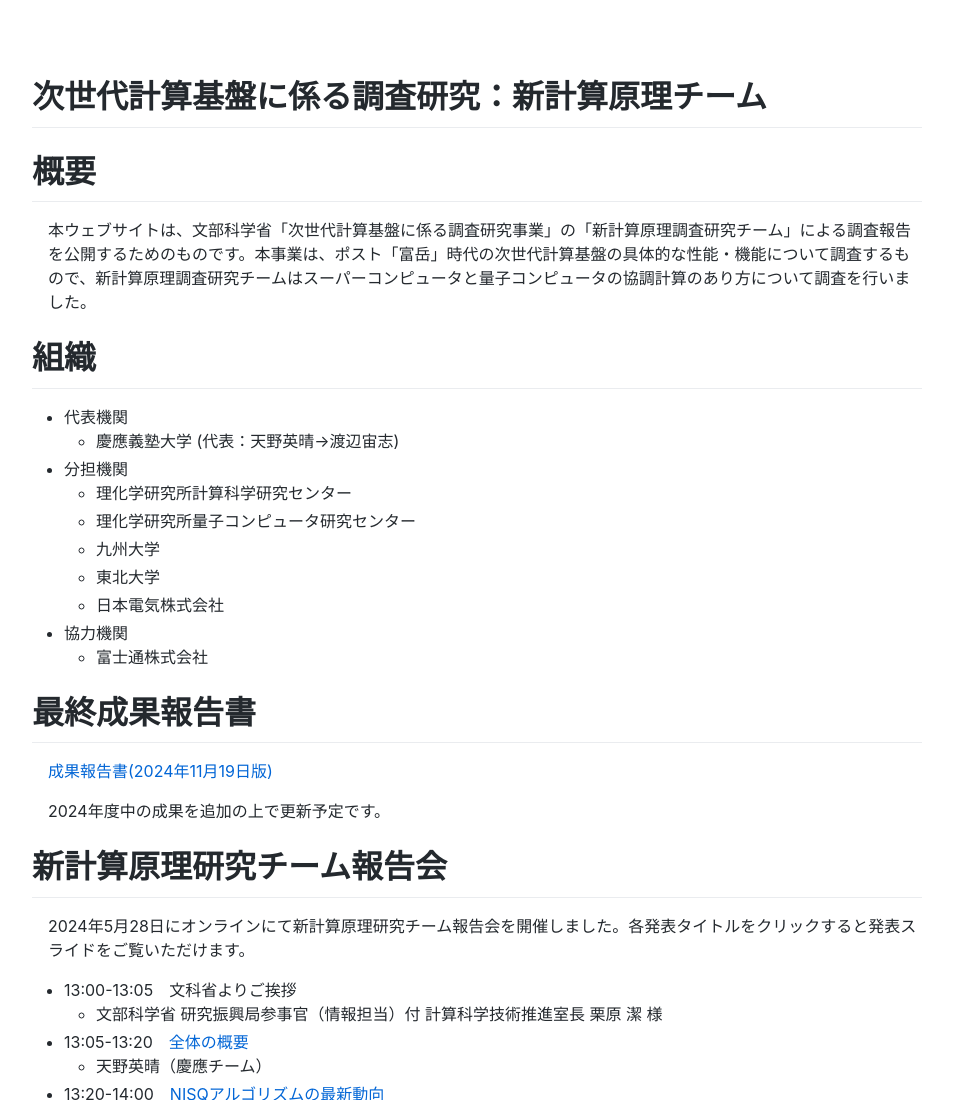
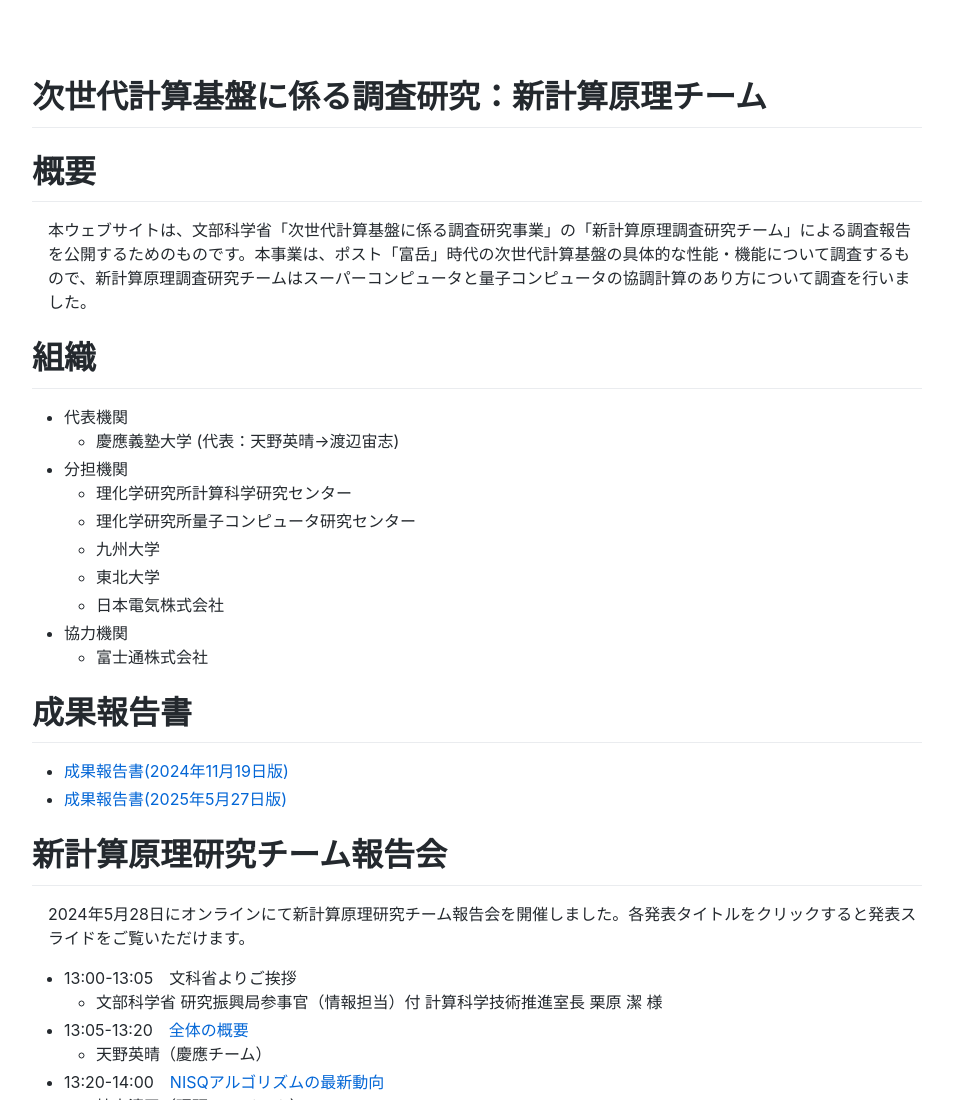
Before and after one commit to new-computation-principle/new-computation-principle.github.io, a plain HTML site: page docs/index.html in a window 1280 px wide. Shown: the top 1100 px of the page, without its empty margins (163-1116 px from the left). Drawn offline with Linux system fonts and the light colour scheme.

Commit message:
:memo: updates

```diff
--- a/docs/index.html
+++ b/docs/index.html
@@ -70,10 +70,13 @@
                   <li>富士通株式会社</li>
                   </ul></li>
                   </ul>
-                  <h1 id="最終成果報告書">最終成果報告書</h1>
-                  <p><a
-                  href="files/report_241119.pdf">成果報告書(2024年11月19日版)</a></p>
-                  <p>2024年度中の成果を追加の上で更新予定です。</p>
+                  <h1 id="成果報告書">成果報告書</h1>
+                  <ul>
+                  <li><a
+                  href="files/report_241119.pdf">成果報告書(2024年11月19日版)</a></li>
+                  <li><a
+                  href="files/report_250527.pdf">成果報告書(2025年5月27日版)</a></li>
+                  </ul>
                   <h1
                   id="新計算原理研究チーム報告会">新計算原理研究チーム報告会</h1>
                   <p>2024年5月28日にオンラインにて新計算原理研究チーム報告会を開催しました。各発表タイトルをクリックすると発表スライドをご覧いただけます。</p>
```
Also changed, not shown: 2 other files.
